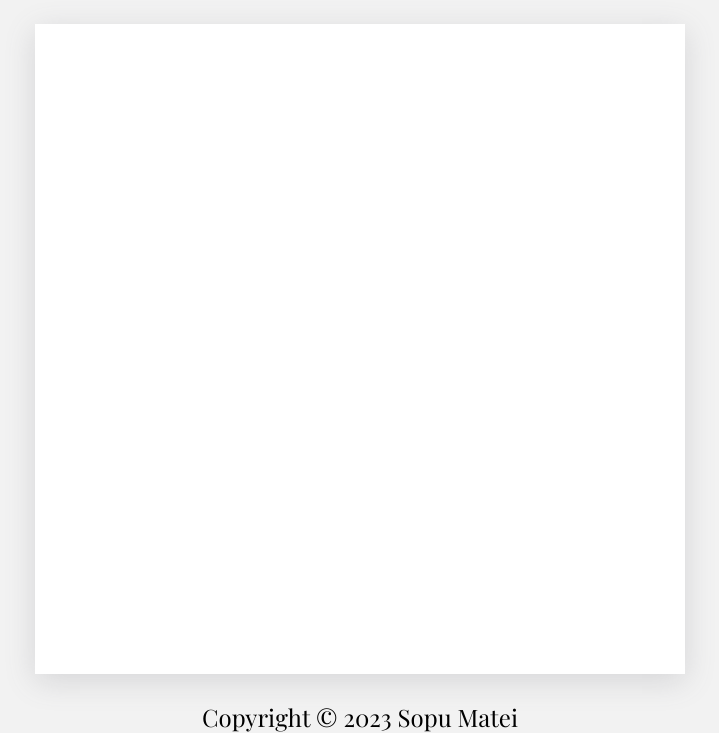
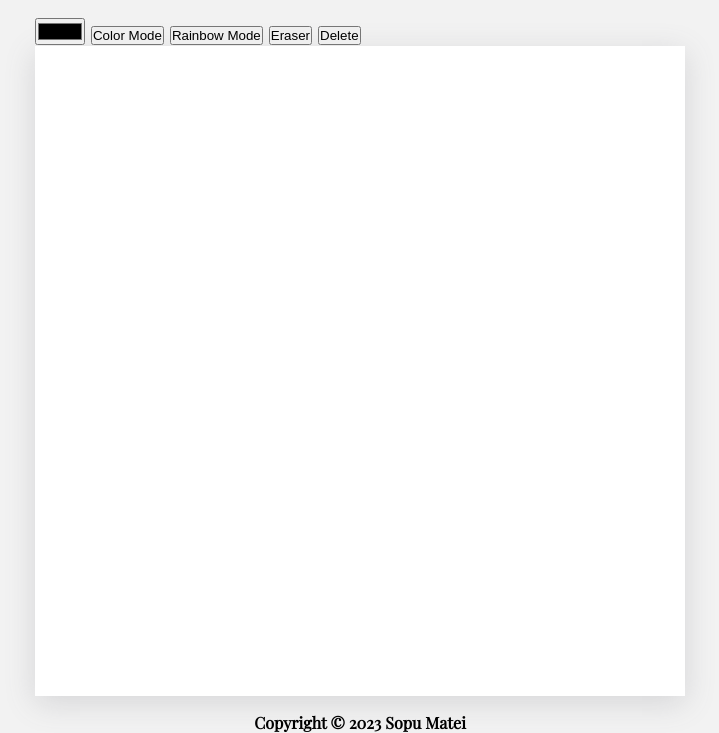
Before and after one commit to sopumatei/Classical-Painting, a plain HTML site: page index.html in a window 1280 px wide. Shown: the part 67-800 px from the top of the page, without its empty margins (280-999 px from the left). Drawn offline with nearby package versions, Linux system fonts and the light colour scheme.

Commit message:
Add different painting tools

```diff
--- a/index.html
+++ b/index.html
@@ -11,15 +11,25 @@
             <h1>Classic Painting</h1>
         </div>
 
-        <div id="painting-paper">
+        <div id="main">
+            <div id="paint-buttons">
+                <input id="color-picker" type="color">
+                <button id="color-mode-button" class="active">Color Mode</button>
+                <button id="rainbow-mode-button">Rainbow Mode</button>
+                <button id="erase-button">Eraser</button>
+                <button id="delete-button">Delete</button>
+            </div>
 
+            <div id="painting-paper"></div>
         </div>
 
-        <div id="footer"></div>
+        <div id="footer">
+            <h6></h6>
+        </div>
 
         <script src="./script.js"></script>
         <script>
-            const footerText = document.querySelector('#footer');
+            const footerText = document.querySelector('#footer h6');
             let currentDate = new Date;
             let currentYear = currentDate.getFullYear();
 
```
